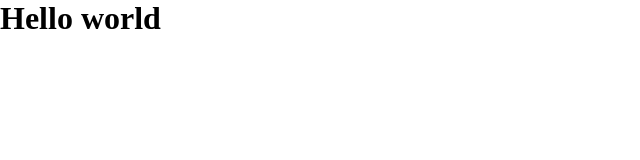
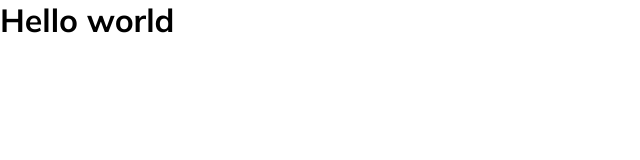
Before and after one commit to DandunAdi/landing-page-vue-js, a Vue app: page / in a window 1280 px wide. Shown: the top 160 px of the page, without its empty margins (0-640 px from the left). Built offline with nearby package versions, Linux system fonts and the light colour scheme.

Commit message:
setup font

```diff
--- a/src/App.vue
+++ b/src/App.vue
@@ -9,9 +9,15 @@
 </template>
 
 <style lang="scss">
+@import url('https://fonts.googleapis.com/css2?family=Mulish:wght@300;400;700&display=swap');
+
 * {
   margin: 0;
   padding: 0;
   box-sizing: border-box;
 }
+
+body {
+  font-family: 'Mulish', sans-serif;
+}
 </style>
```
